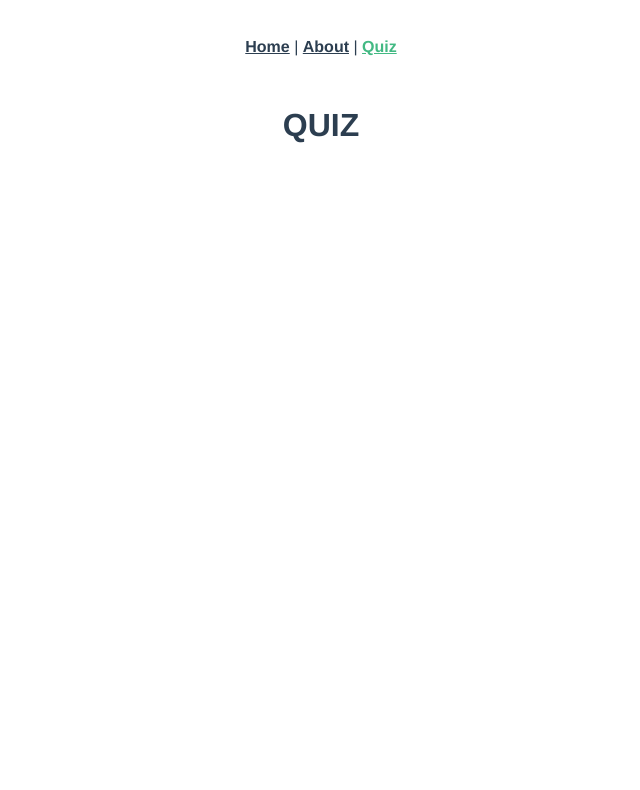
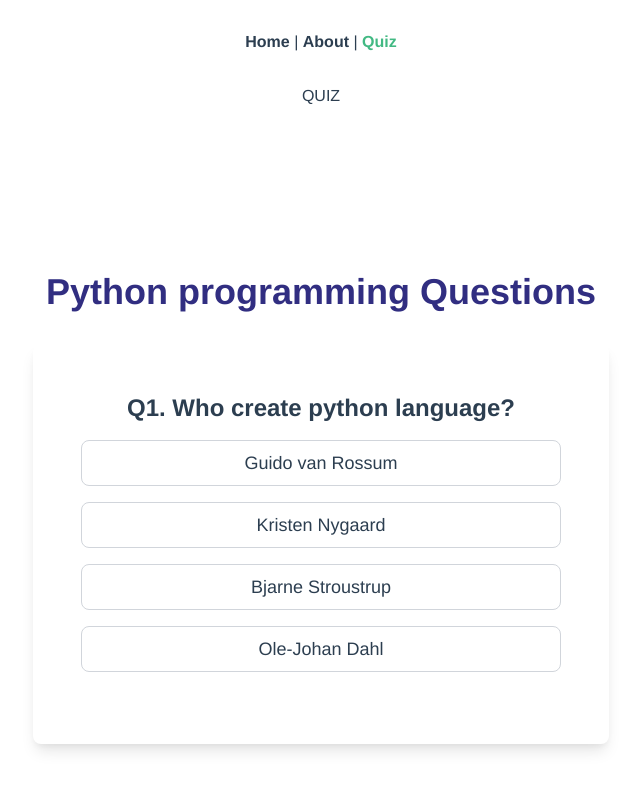
Before and after one commit to TDL2627/Riddles, a Vue app: page /#/quiz in a window 1280 px wide. Shown: the top 790 px of the page, without its empty margins (319-959 px from the left). Built offline with nearby package versions, Linux system fonts and the light colour scheme.

Commit message:
added quiz

```diff
--- a/package.json
+++ b/package.json
@@ -19,7 +19,8 @@
     "@vue/cli-plugin-router": "~4.5.15",
     "@vue/cli-plugin-vuex": "~4.5.15",
     "@vue/cli-service": "~4.5.15",
-    "@vue/compiler-sfc": "^3.0.0"
+    "@vue/compiler-sfc": "^3.0.0",
+    "tailwindcss": "^3.0.23"
   },
   "browserslist": [
     "> 1%",
--- a/public/index.html
+++ b/public/index.html
@@ -5,6 +5,7 @@
     <meta http-equiv="X-UA-Compatible" content="IE=edge">
     <meta name="viewport" content="width=device-width,initial-scale=1.0">
     <link rel="icon" href="<%= BASE_URL %>favicon.ico">
+    <link href="https://unpkg.com/tailwindcss@^2/dist/tailwind.min.css" rel="stylesheet">
     <title><%= htmlWebpackPlugin.options.title %></title>
   </head>
   <body>
--- a/src/views/Quiz.vue
+++ b/src/views/Quiz.vue
@@ -1,12 +1,133 @@
 <template>
   <div class="quiz">
       <h1>QUIZ</h1>
+      <div class="flex items-center justify-center w-full h-screen" id="app">
+            <div class="w-full max-w-xl">
+                <h1 class="text-4xl font-bold text-center text-indigo-900">
+                    Python programming Questions
+                </h1>
+                <div class="w-full p-12 mt-8 bg-white rounded-lg shadow-lg">
+                    <div v-if="index < count">
+                        <p class="text-2xl font-bold">
+                            {{ questions[index]['question'] }}
+                        </p>
+                        <label
+                            :for="key"
+                            class="block px-6 py-2 mt-4 text-lg border border-gray-300 rounded-lg"
+                            v-for="answer,key in questions[index]['answers']"
+                            :class="{'hover:bg-gray-100 cursor-pointer' : selectedAnswer == ''},
+                        {'bg-red-100 border border-20 border-red-400' : selectedAnswer == key},
+                        {'bg-green-100  border border-10 border-green-400' : key == questions[index]['correctAnswer'] && selectedAnswer != ''}"
+                        >
+                            <input
+                                type="radio"
+                                :id="key"
+                                class="hidden"
+                                :value="key"
+                                @change="answered($event)"
+                                v-model="selectedAnswer"
+                                :disabled="selectedAnswer != ''"
+                            />
+                            {{ answer }}
+                        </label>
+                        <div class="flow-root mt-6">
+                            <button
+                                class="float-right px-5 py-2 text-sm font-bold tracking-wide text-white bg-indigo-900 rounded-full"
+                                v-show="selectedAnswer != '' && index < count-1"
+                                @click="nextQuestion"
+                            >
+                                Next Question &gt;
+                            </button>
+                            <button
+                                class="float-right px-5 py-2 text-sm font-bold tracking-wide text-white bg-indigo-900 rounded-full"
+                                v-show="selectedAnswer != '' && index == count-1"
+                                @click="showResults"
+                            >
+                                View Results
+                            </button>
+                        </div>
+                    </div>
+                    <div v-else>
+                        <h2 class="text-3xl font-bold">Your Score Result</h2>
+                        <div class="flex justify-start mt-6 space-x-4">
+                            <p>
+                                Correct Answers:
+                                <span class="text-2xl font-bold text-green-700"
+                                    >{{ correctAnswer }}</span
+                                >
+                            </p>
+                            <p>
+                                Incorrect Answers:
+                                <span class="text-2xl font-bold text-red-700"
+                                    >{{ wrongAnswer }}</span
+                                >
+                            </p>
+                        </div>
+                        <div class="flow-root mt-6">
+                            <button
+                                class="float-right px-5 py-2 text-sm font-bold tracking-wide text-white bg-indigo-900 rounded-full"
+                                @click="resetQuiz"
+                            >
+                                Start Over
+                            </button>
+                        </div>
+                    </div>
+                </div>
+            </div>
+        </div>
   </div>
 </template>
 
 <script>
 export default {
-
+data(){
+    return{
+        index:0,
+        selectedAnswer: '',
+            correctAnswer: 0,
+            wrongAnswer: 0,
+            count: 3,
+              questions: [
+                {
+                    question: "Q1. Who create python  language?",
+                    answers: {a: 'Guido van Rossum', b: 'Kristen Nygaard', c: 'Bjarne Stroustrup', d: 'Ole-Johan Dahl'},
+                    correctAnswer: 'a'
+                },
+                {
+                    question: "Q2. What does PEP stand for in python?",
+                    answers: {a: 'name of parentehes parameters', b: 'python english processing', c: 'Python Enhancement Proposal', d: 'PyPi'},
+                    correctAnswer: 'c'
+                },
+                {
+                    question: "Q3. What are python modules?",
+                    answers: {a: 'Are .py files with executable code', b: 'Python packages',c: 'Python list objects',d: 'Python packages'},
+                    correctAnswer: 'a'
+                },
+            ]
+    }
+},
+  methods: {
+        answered(e) {
+            this.selectedAnswer = e.target.value
+            if(this.selectedAnswer == this.questions[this.index]['correctAnswer'])
+                this.correctAnswer++
+            else
+                this.wrongAnswer++
+        },
+        nextQuestion() {
+            this.index++
+            this.selectedAnswer = ''
+        },
+        showResults() {
+            this.index++
+        },
+        resetQuiz() {
+            this.index = 0
+            this.selectedAnswer = ''
+            this.correctAnswer = 0
+            this.wrongAnswer = 0
+        }
+    }
 }
 </script>
 
```
Also changed, not shown: 1 other file (tests, documents, lock files or other folders).
